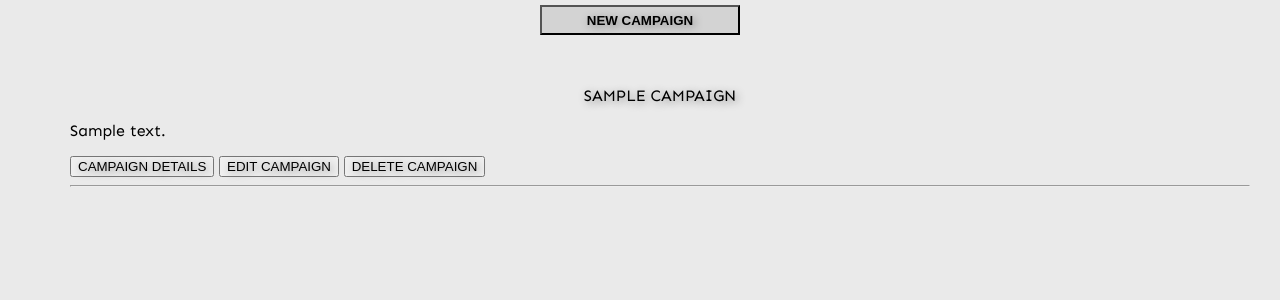
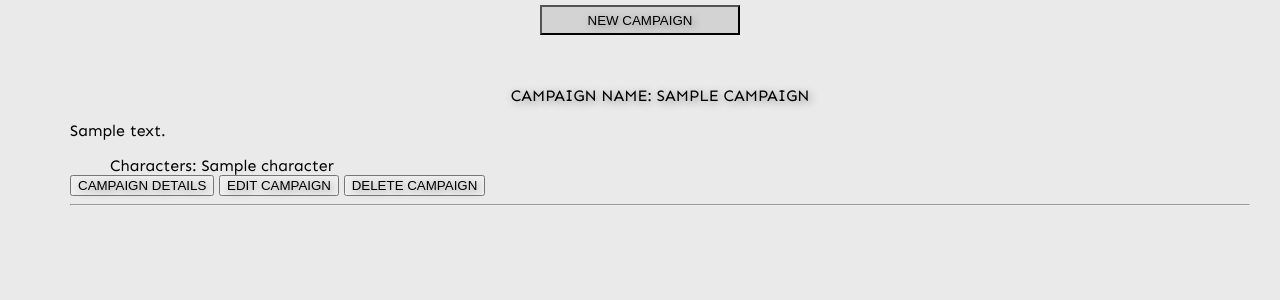
Before and after one commit to czambuk/dnd, a Django app: page /view_campaigns in a window 1280 px wide. Shown: the part 39-339 px from the top of the page. Run offline with Django 3.2, Linux system fonts and the light colour scheme; tables that the repository leaves empty hold one stand-in row (values such as "Sample post").

Commit message:
tweaks in campaign views

```diff
--- a/campaigns_diary/models.py
+++ b/campaigns_diary/models.py
@@ -5,13 +5,12 @@ from char_app.models import Player, Character
 
 class Campaign(models.Model):
     name = models.CharField(max_length=128)
-    comment = models.TextField()
+    description = models.TextField()
     date_added = models.DateField(auto_now_add=True)
     realm = models.CharField(max_length=64,
                              default='Forgotten Realms'
                              )
     characters = models.ManyToManyField(Character)
-    players = models.ManyToManyField(Player)
 
     def __str__(self):
         return self.name
--- a/campaigns_diary/templates/campaigns_diary/view_campaigns.html
+++ b/campaigns_diary/templates/campaigns_diary/view_campaigns.html
@@ -6,21 +6,26 @@ List of campaigns
 
 {% block content %}
 <div class="campaigns-manage">
-    <button>
-        <a href="/add_campaign" title="Add campaign">New campaign</a>
-    </button>
+            <a href="/add_campaign" title="Add campaign">
+                <button>New campaign</button>
+            </a>
 </div>
 <div class="campaigns-list">
     <ul>
         {% for campaign in object_list %}
         <li>
-            <p class="campaign-name">{{ campaign }}</p>
-            <p class="campaign-comment">{{ campaign.comment }}</p>
+            <p class="campaign-name">Campaign name: {{ campaign }}</p>
+            <p class="campaign-comment">{{ campaign.description }}</p>
+            <ul>Characters:
+                {% for char in campaign.characters.all %}
+                {{ char.name }}
+                {% endfor %}
+            </ul>
             <button>
                 <a href="/view_campaigns/{{ campaign.id }}" title="Campaign details">Campaign details</a>
             </button>
             <button>
-                <a href="/edit_campaign" title="Edit campaign">Edit campaign</a>
+                <a href="/update_campaign/{{ campaign.id }}" title="Edit campaign">Edit campaign</a>
             </button>
             <button>
                 <a href="/delete_campaign/{{ campaign.id }}" title="Delete campaign">Delete campaign</a>
--- a/campaigns_diary/views.py
+++ b/campaigns_diary/views.py
@@ -7,6 +7,8 @@ from .forms import (CampaignForm,
 
 from .models import (Campaign,
                      CampaignEntry)
+
+from char_app.models import Character
 
 from django.views.generic import (CreateView,
                                   DeleteView,
@@ -22,8 +24,22 @@ class CampaignCreateView(CreateView):
     success_url = '/view_campaigns'
 
     def form_valid(self, form):
-        Campaign.objects.create(**form.cleaned_data)
+        characters = form.cleaned_data['characters']
+        del form.cleaned_data['characters']
+        new_campaign = Campaign.objects.create(**form.cleaned_data)
+        for char in characters:
+            new_campaign.characters.add(Character.objects.get(id=char.id))
         return redirect('/view_campaigns')
+
+
+class CampaignUpdateView(UpdateView):
+    model = Campaign
+    form_class = CampaignForm
+    template_name = 'campaigns_diary/form.html'
+    pk_url_kwarg = 'campaign_id'
+
+    def get_success_url(self):
+        return f'/view_campaigns/{self.object.id}'
 
 
 class CampaignDeleteView(DeleteView):
@@ -48,15 +64,15 @@ class CampaignEntryCreateView(CreateView):
 
 
 class CampaignDetailView(ListView):
-    template_name = 'campaigns_diary/list.html'
+    template_name = 'campaigns_diary/journal_list.html'
     model = CampaignEntry
 
     def get_context_data(self, *args, **kwargs):
         context = super().get_context_data(*args, **kwargs)
-
+        # Campaign object from db with id from URL
         chosen_campaign = Campaign.objects.get(id=self.kwargs['camp_id'])
         context['chosen_campaign'] = chosen_campaign
-
+        # All CampaignEntry objects from db with campaign id from URL
         entries = CampaignEntry.objects.filter(chosen_campaign_id=self.kwargs['camp_id'])
         context['entries'] = entries
 
--- a/char_app/models.py
+++ b/char_app/models.py
@@ -4,6 +4,9 @@ from django.db import models
 class Player(models.Model):
     name = models.CharField(max_length=128)
     comment = models.TextField(null=True, default=None)
+
+    def __str__(self):
+        return self.name
 
 
 class Character(models.Model):
@@ -29,3 +32,6 @@ class Character(models.Model):
                                on_delete=models.CASCADE
                                )
     # STATS TODO
+
+    def __str__(self):
+        return self.name
--- a/dnd/urls.py
+++ b/dnd/urls.py
@@ -27,6 +27,7 @@ from campaigns_diary.views import (CampaignCreateView,
                                    CampaignDetailView,
                                    CampaignEntryCreateView,
                                    CampaignDeleteView,
+                                   CampaignUpdateView,
                                    )
 
 urlpatterns = [
@@ -46,5 +47,6 @@ urlpatterns = [
                   path('view_campaigns/<int:camp_id>', CampaignDetailView.as_view()),
                   path('add_entry', CampaignEntryCreateView.as_view()),
                   path('delete_campaign/<int:campaign_id>', CampaignDeleteView.as_view()),
+                  path('update_campaign/<int:campaign_id>', CampaignUpdateView.as_view()),
               ] + static(settings.STATIC_URL,
                          document_root=settings.STATIC_ROOT)
--- a/landing_page/static/landing_page/main_styles.css
+++ b/landing_page/static/landing_page/main_styles.css
@@ -14,8 +14,6 @@ body {
 a {
     text-decoration: none;
     text-transform: uppercase;
-    display: flex;
-    justify-content: center;
 }
 
 .navbar {
@@ -142,6 +140,7 @@ li {
     text-shadow: 2px 2px 8px grey;
     text-transform: uppercase;
     text-align: center;
+    display: block;
 }
 
 .confirm-delete {
```
Also changed, not shown: campaigns_diary/forms.py (+5 -2 lines), campaigns_diary/templates/campaigns_diary/journal_list.html (renamed from campaigns_diary/templates/campaigns_diary/list.html, +9 -4 lines), campaigns_diary/migrations/0004_auto_20200413_1341.py (added), campaigns_diary/migrations/0005_remove_campaign_players.py (added).
